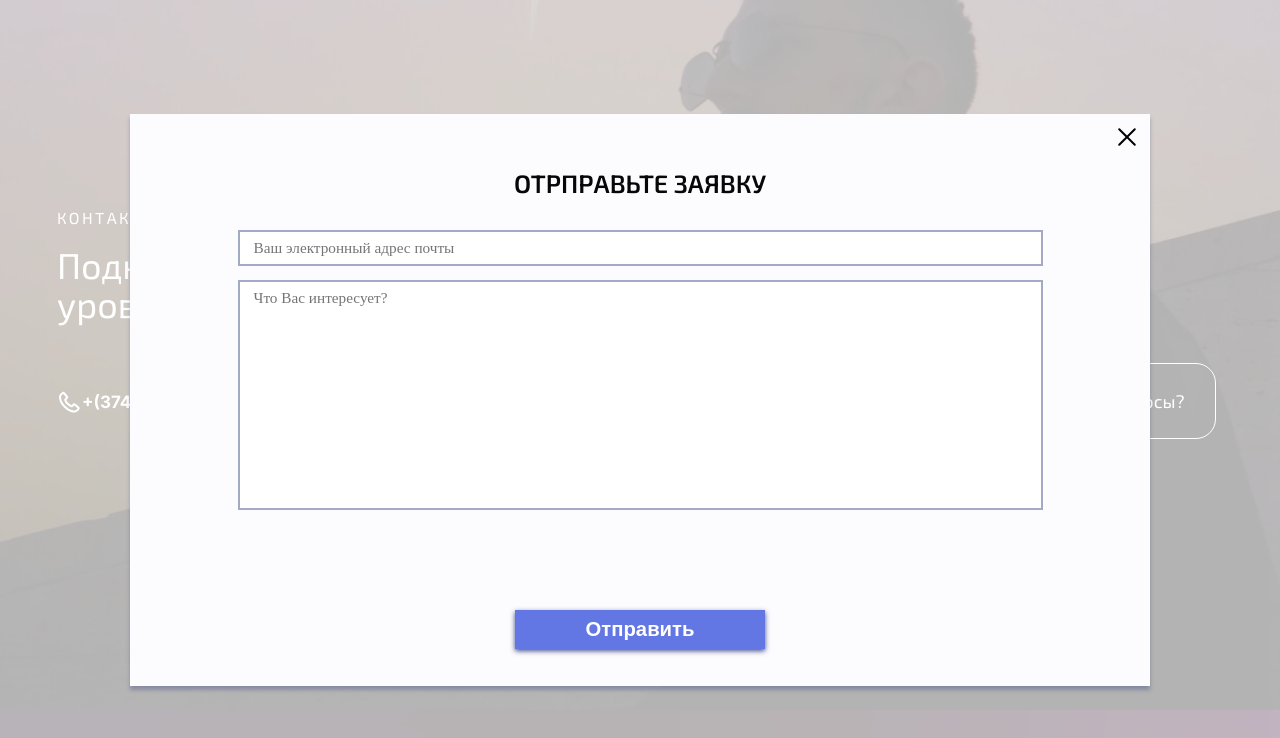
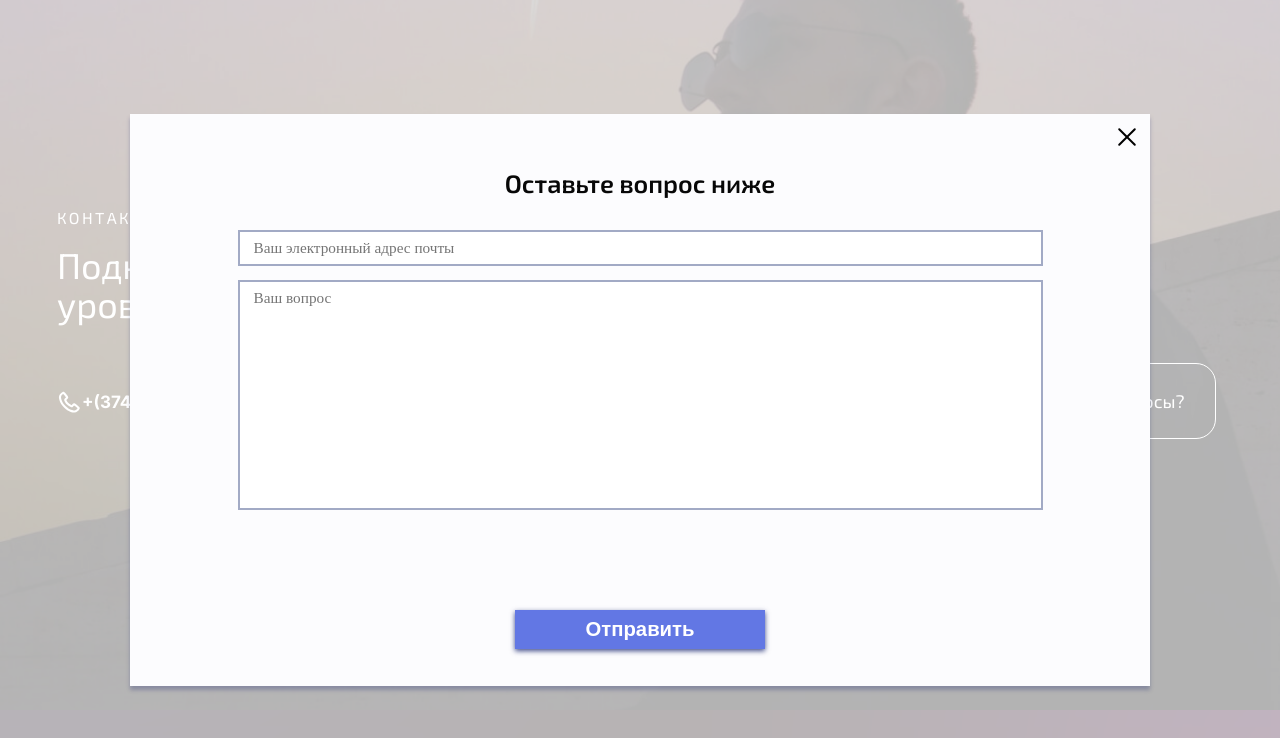
Before and after one commit to karenkhrimyan/khrimyan, a plain HTML site: page index.html in a window 1280 px wide. Both pictures are taken after a click on the link "Остались вопросы?". Shown: the part 5794-6532 px from the top of the page. Drawn offline with nearby package versions, Linux system fonts and the light colour scheme.

Commit message:
fix: feedback form

```diff
--- a/Js/script.js
+++ b/Js/script.js
@@ -84,8 +84,10 @@ function sendMessage(message) {
   fetch(url).then((res) => console.log(res));
 }
 
-var form = document.querySelector("#form");
-var submit = document.querySelector("#submit-btn");
+var forms = document.querySelectorAll(".tg-form");
+
+forms.forEach((form) => {
+  var submit = form.querySelector("#submit-btn");
   submit.addEventListener("click", (e) => {
     e.preventDefault();
     1;
@@ -97,6 +99,7 @@ submit.addEventListener("click", (e) => {
     var msg = `${email.value}: ${message.value}`;
 
     sendMessage(msg);
+  });
 });
 
 const imageWrappers = document.querySelectorAll(".image-wrapper");
@@ -117,100 +120,3 @@ document.addEventListener("click", (e) => {
         .forEach((o) => o.style.removeProperty("opacity"))
     );
 });
-
-// let faq = document.querySelector(".faq");
-
-// faq.addEventListener("click", function (e) {
-//   if (e.target.classList.contains("ask")) {
-//     toogleItem(e.target);
-//     e.target.classList.toggle("open");
-//   }
-// });
-
-// function toogleItem(ask) {
-//   let answer = ask.parentNode.querySelector(".answer");
-
-//   simpleAnimate(
-//     answer,
-//     30,
-//     [
-//       { opacity: 0, height: 0 },
-//       {
-//         opacity: 1,
-//         height: function (el) {
-//           return el.clientHeight + "px";
-//         },
-//       },
-//     ],
-//     [
-//       {
-//         opacity: 1,
-//         height: function (el) {
-//           return el.clientHeight + "px";
-//         },
-//       },
-//       { opacity: 0, height: 0 },
-//     ]
-//   );
-// }
-
-// function simpleAnimate(el, rate, keyframesToShow, keyframesToHide = null) {
-//   if (el.jsAnim) {
-//     return;
-//   }
-
-//   el.jsAnim = true;
-
-//   if (keyframesToHide === null) {
-//     keyframesToHide = [...keyframesToShow].reverse();
-//   }
-
-//   el.closest(".faq")
-//     .querySelectorAll(".item")
-//     .forEach((i) => {
-//       const answer = i.querySelector(".answer");
-//       if (answer !== el) {
-//         answer.classList.remove("open");
-//         i.querySelector(".ask").classList.remove("open");
-//       }
-//     });
-
-//   if (el.classList.contains("open")) {
-//     let animation = el.animate(compileKeyframes(el, keyframesToHide), {
-//       duration: rate,
-//     });
-
-//     animation.addEventListener("finish", function () {
-//       el.classList.remove("open");
-//       el.jsAnim = false;
-//     });
-//   } else {
-//     el.classList.add("open");
-
-//     let animation = el.animate(compileKeyframes(el, keyframesToShow), {
-//       duration: rate,
-//     });
-
-//     animation.addEventListener("finish", function () {
-//       el.jsAnim = false;
-//     });
-//   }
-// }
-
-// function compileKeyframes(el, keyframes) {
-//   let res = [];
-
-//   for (let i = 0; i < keyframes.length; i++) {
-//     let frame = keyframes[i];
-//     let realFrame = {};
-
-//     for (let name in frame) {
-//       realFrame[name] =
-//         typeof frame[name] === "function" ? frame[name](el) : frame[name];
-//     }
-
-//     res.push(realFrame);
-//   }
-
-//   return res;
-// }
--- a/index.html
+++ b/index.html
@@ -512,7 +512,7 @@
                 <a
                   href="#"
                   class="contact__button2 popup-link"
-                  data-popup="#question-popup"
+                  data-popup="#question-popup2"
                   >Остались вопросы?</a
                 >
               </div>
@@ -537,7 +537,7 @@
             <span class="popup__close-line">close popup</span>
           </button>
 
-          <h2 class="popup__title title">ОТРПРАВЬТЕ ЗАЯВКУ</h2>
+          <h2 class="popup__title title">ОТПРАВЬТЕ ЗАЯВКУ</h2>
 
           <form class="form" id="form">
             <input
@@ -564,18 +564,19 @@
             </button>
           </form>
         </div>
+      </div>
+    </div>
 
-
-        <div class="popup" id="question-popup">
+    <div class="popup" id="question-popup2">
       <div class="popup__body popup-close">
         <div class="popup__content">
           <button class="popup__close popup-close">
             <span class="popup__close-line">close popup</span>
           </button>
 
-              <h2 class="popup__title title">Оставляйте свои вопросы ниже</h2>
+          <h2 class="popup__title title">Оставьте вопрос ниже</h2>
 
-              <form class="form" id="form">
+          <form class="form tg-form">
             <input
               class="form__input"
               id="email"
@@ -600,7 +601,6 @@
             </button>
           </form>
         </div>
-        <!-- /.registration__form -->
       </div>
     </div>
 
```
Lines whose indentation alone changed are shown as unchanged.
